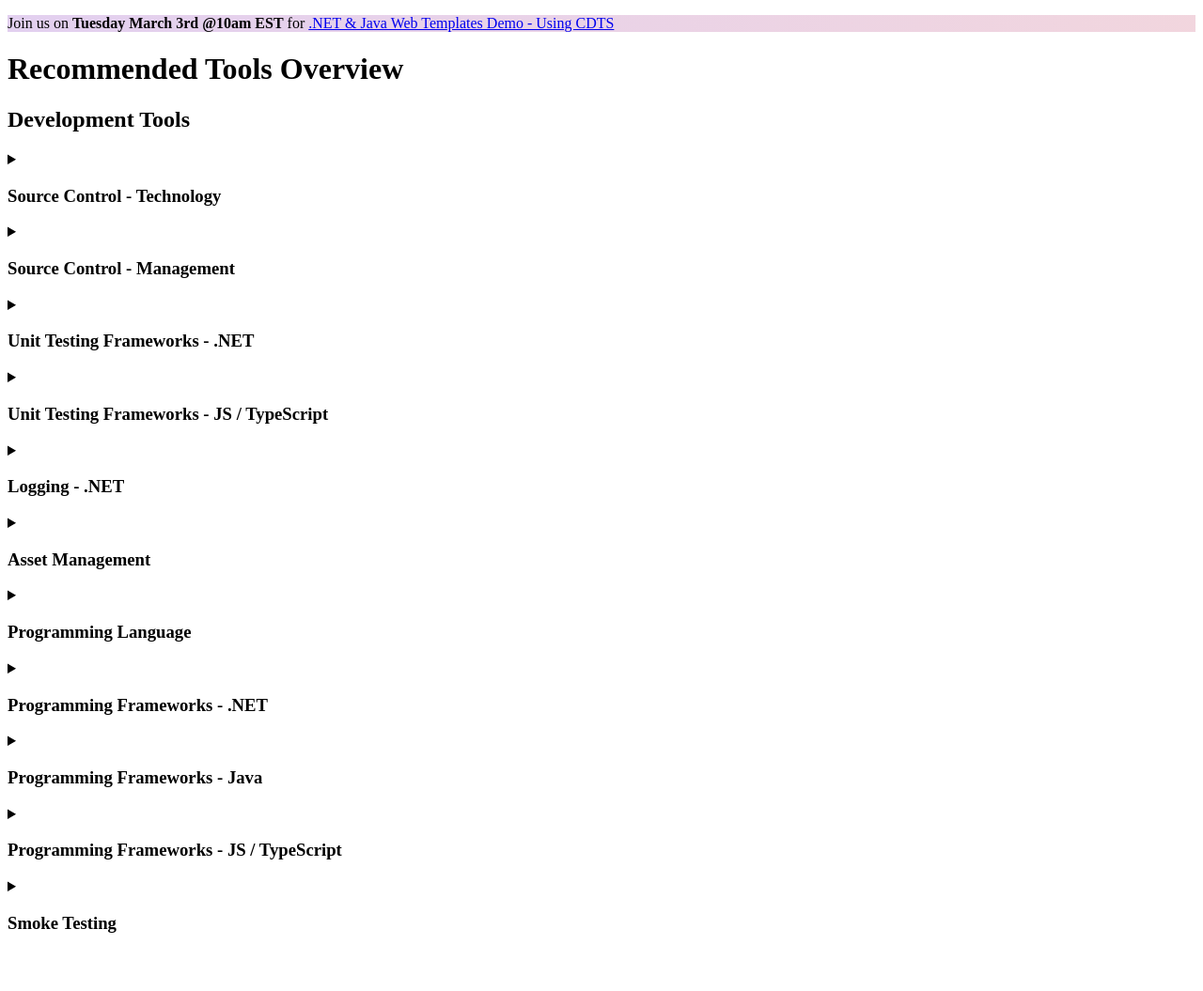
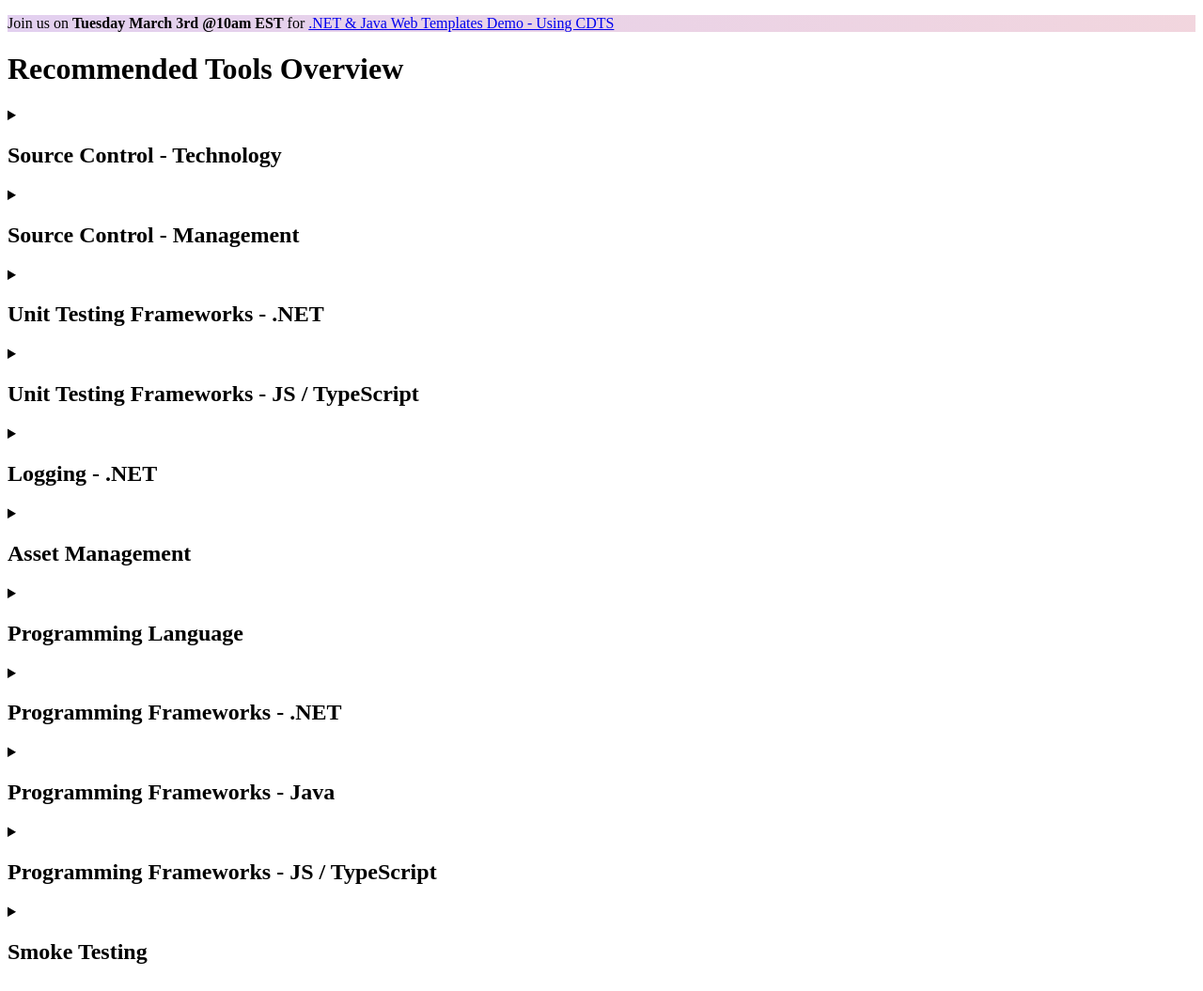
Before and after one commit to esdc-devcop/esdc-devcop.github.io, a Jekyll site: the page built from _pages/tools.md, in a window 1280 px wide. Shown: the whole page at 94% size. Built offline with Jekyll 4.4.1, drawn with Linux system fonts in a browser that asks for light colours; comment, search, counter and statistics services are not loaded; before the commit the page ends 1021 px from its top, so only the background shows below that.

Commit message:
cleanup and finalize new tools

```diff
--- a/_pages/tools-overview.md
+++ b/_pages/tools.md
@@ -1,10 +1,8 @@
 ---
 title: Recommended Tools Overview
 layout: default
-permalink: /tools/
+permalink: /tools.html
 ---
-
-## Development Tools
 
 {% for devTool in site.data.tools.development | sort: "focus" %}
   <details>
@@ -13,7 +11,7 @@
       {% if devTool.scope %}
         {% assign title = title | append: ' - ' | append: devTool.scope %}
       {% endif %}
-      <h3 id="{{ title | slugify }}">{{ title }}</h3>
+      <h2 class="h3" id="{{ title | slugify }}">{{ title }}</h2>
     </summary>
     {% if devTool.tags %}
       <p>
@@ -29,7 +27,7 @@
     <ul class="list-group list-inline row mrgn-lft-0 mrgn-rght-0">
       {% for tool in devTool.tools %}
         <li class="list-group-item col-md-4 brdr-rds-0">
-          <h4 class="list-group-item-heading" id="{{ tool.name | slugify }}">{{ tool.name }}</h4>
+          <h3 class="list-group-item-heading" id="{{ tool.name | slugify }}">{{ tool.name }}</h3>
           <ul class="list-group-item-text list-inline">
             {% if tool.application %}
               <li><a href="{{ tool.application }}">Application</a></li>
@@ -49,7 +47,7 @@
       <ul class="list-group list-inline row mrgn-lft-0 mrgn-rght-0">
         {% for tool in devTool.alternatives %}
           <li class="list-group-item col-md-4 brdr-rds-0">
-            <h3 class="list-group-item-heading">{{ tool.name }}</h3>
+            <h3 class="list-group-item-heading" id="{{ tool.name | slugify }}">{{ tool.name }}</h3>
             <p>{{ tool.rational }}</p>
             <ul class="list-group-item-text list-inline">
               {% if tool.application %}
```
